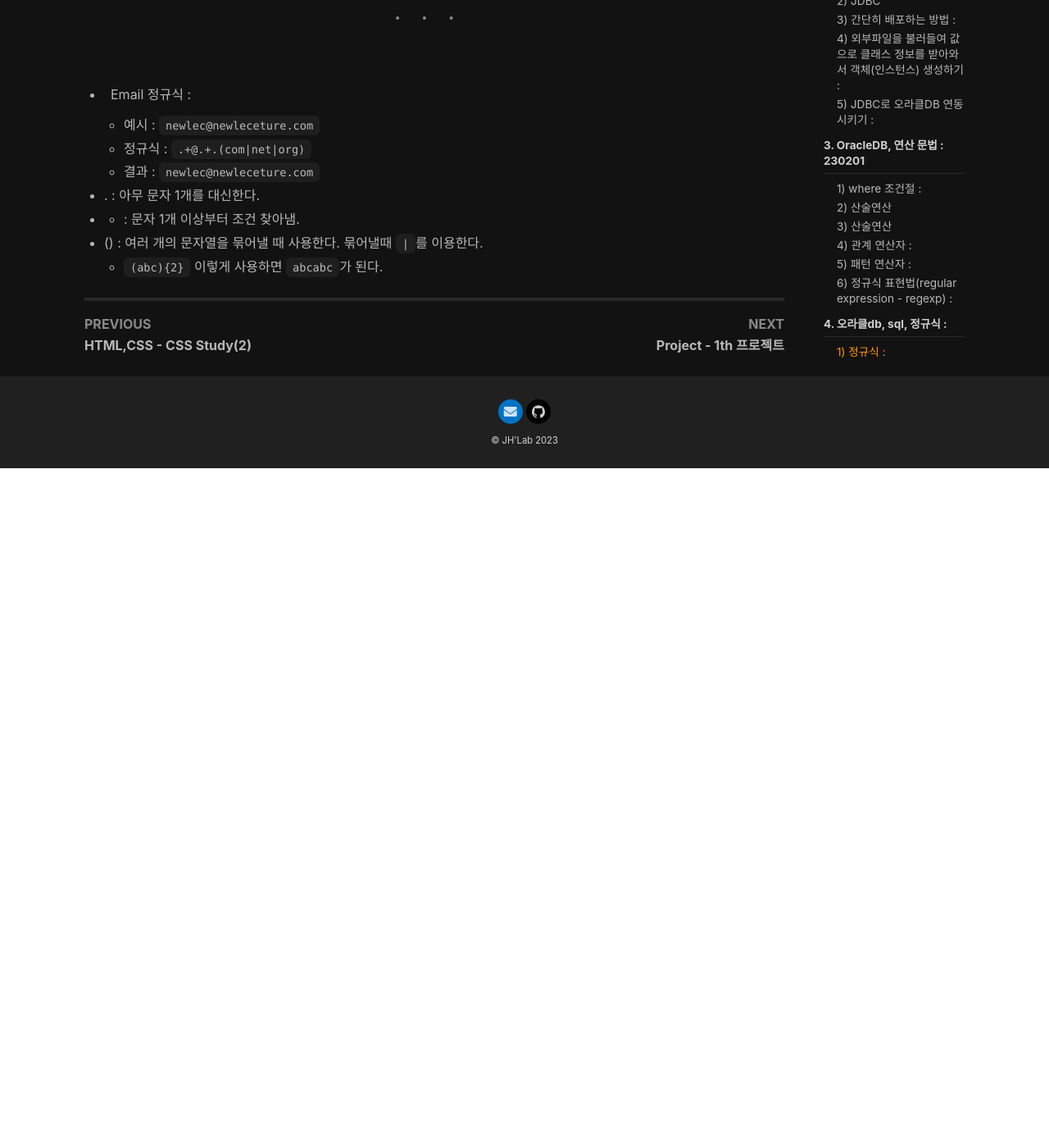
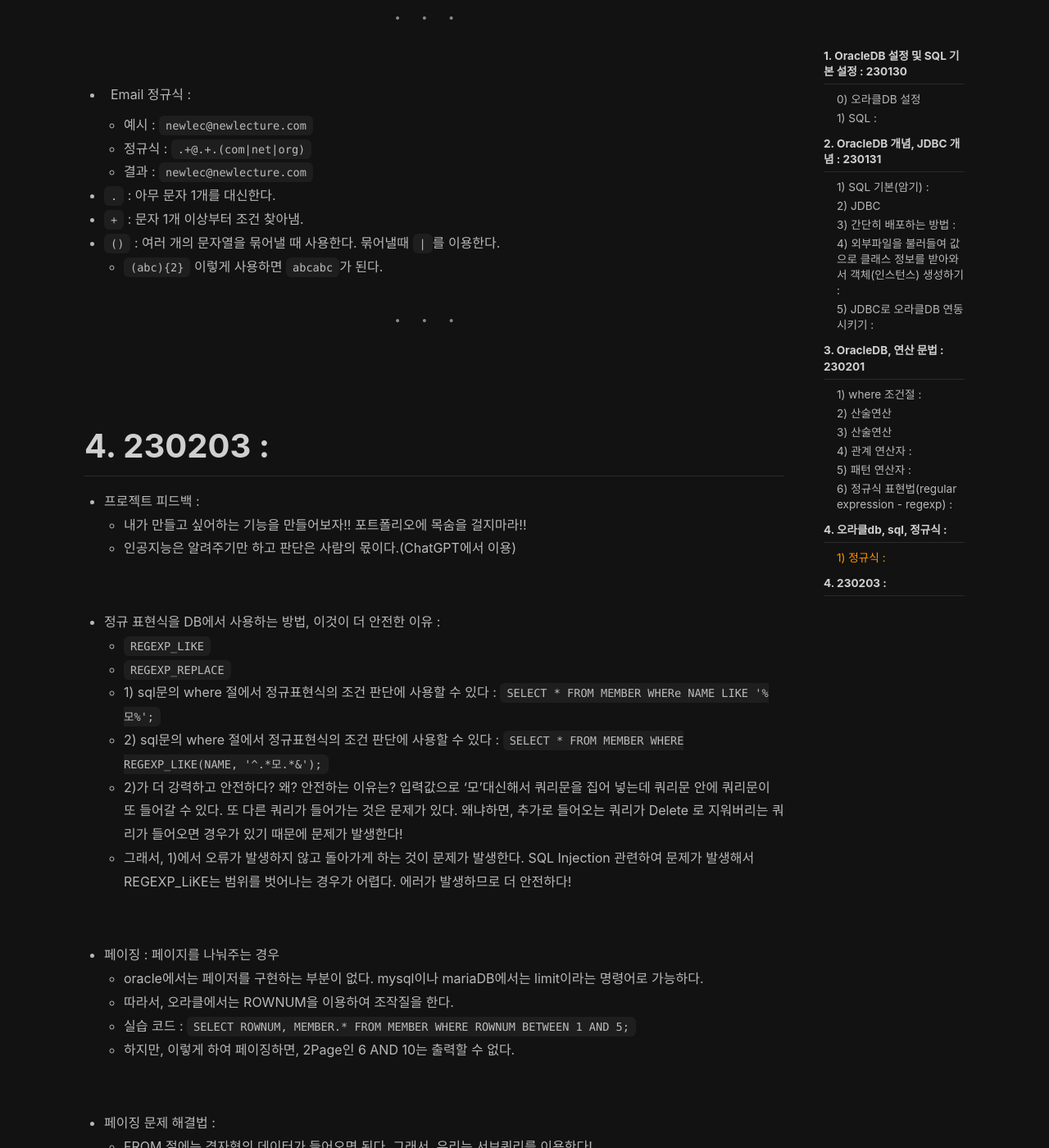
Before and after one commit to wogjs0911/wogjs0911.github.io, a Jekyll site: the page built from _posts/2023-01-30-Week10 Day1,2,3.md, in a window 1280 px wide and 1400 px high, scrolled down 9696 px. Shown: the whole window at 82% size. Built offline with Jekyll 4.4.1, drawn with Linux system fonts in a browser that asks for light colours; nearby versions of some CDN libraries; comment, search, counter and statistics services are not loaded; before the commit the page ends 10267 px from its top, so only the background shows below that; some of the changed text lies outside the part shown.

Commit message:
week10 day5_1

```diff
--- a/_posts/2023-01-30-Week10 Day1,2,3.md
+++ b/_posts/2023-01-30-Week10 Day1,2,3.md
@@ -403,11 +403,66 @@
 <br>
 - Email 정규식 :
 
-	- 예시 : `newlec@newleceture.com`
+	- 예시 : `newlec@newlecture.com`
 	- 정규식 : `.+@.+.(com|net|org)`
-	- 결과 : `newlec@newleceture.com`
+	- 결과 : `newlec@newlecture.com`
 
-- . : 아무 문자 1개를 대신한다.
-- + : 문자 1개 이상부터 조건 찾아냄.
-- () : 여러 개의 문자열을 묶어낼 때 사용한다. 묶어낼때 `|`를 이용한다.
+- `.` : 아무 문자 1개를 대신한다.
+- `+` : 문자 1개 이상부터 조건 찾아냄.
+- `()` : 여러 개의 문자열을 묶어낼 때 사용한다. 묶어낼때 `|`를 이용한다.
 	- `(abc){2}` 이렇게 사용하면 `abcabc`가 된다.
+
+---
+
+<br><br>
+
+# 4. 230203  :
+
+- 프로젝트 피드백 :
+	- 내가 만들고 싶어하는 기능을 만들어보자!! 포트폴리오에 목숨을 걸지마라!!
+	- 인공지능은 알려주기만 하고 판단은 사람의 몫이다.(ChatGPT에서 이용)
+
+<br>
+- 정규 표현식을 DB에서 사용하는 방법, 이것이 더 안전한 이유 :
+	- `REGEXP_LIKE`
+	- `REGEXP_REPLACE`
+	- 1) sql문의 where 절에서 정규표현식의 조건 판단에 사용할 수 있다 : `SELECT * FROM MEMBER WHERe NAME LIKE '%모%';`
+	- 2) sql문의 where 절에서 정규표현식의 조건 판단에 사용할 수 있다 : `SELECT * FROM MEMBER WHERE REGEXP_LIKE(NAME, '^.*모.*&');	`
+	- 2)가 더 강력하고 안전하다? 왜? 안전하는 이유는? 입력값으로 '모'대신해서 쿼리문을 집어 넣는데 쿼리문 안에 쿼리문이 또 들어갈 수 있다. 또 다른 쿼리가 들어가는 것은 문제가 있다. 왜냐하면, 추가로 들어오는 쿼리가 Delete 로 지워버리는 쿼리가 들어오면 경우가 있기 때문에 문제가 발생한다!
+	- 그래서, 1)에서 오류가 발생하지 않고 돌아가게 하는 것이 문제가 발생한다. SQL Injection 관련하여 문제가 발생해서 REGEXP_LiKE는 범위를 벗어나는 경우가 어렵다. 에러가 발생하므로 더 안전하다!
+
+<br>
+- 페이징 : 페이지를 나눠주는 경우
+	- oracle에서는 페이저를 구현하는 부분이 없다. mysql이나 mariaDB에서는 limit이라는 명령어로 가능하다.
+	- 따라서, 오라클에서는 ROWNUM을 이용하여 조작질을 한다.
+	- 실습 코드 : `SELECT ROWNUM, MEMBER.* FROM MEMBER WHERE ROWNUM BETWEEN 1 AND 5;`
+	- 하지만, 이렇게 하여 페이징하면, 2Page인 6 AND 10는 출력할 수 없다.
+
+<br>
+- 페이징 문제 해결법 :
+	- FROM 절에는 격자형의 데이터가 들어오면 된다. 그래서, 우리는 서브쿼리를 이용한다!
+	- 코드 수정 : `SELECT * FROM (SELECT ROWNUM, MEMBER.* FROM MEMBER) WHERE ROWNUM BETWEEN 6 AND 10;` 이렇게 해도 출력되지 않는다.
+	- 이렇게 만들면, 기존의 `ROWNUM`과 새로 만들어지는 `ROWNUM`이 충돌해서 별칭으로 `NUM`을 써줘야 한다.
+	- `SELECT * FROM (SELECT ROWNUM NUM, MEMBER.* FROM MEMBER) WHERE NUM BETWEEN 6 AND 10;`
+
+<br>
+- 레코드의 중복 제거하는 방법 :
+	- `SELECT DISTINCT PWD FROM MEMBER;`
+	- 서브쿼리에서 많이 사용한다.
+	- 로우가 중복되면 데이터 결함이 존재하는 것이다.
+
+<br>
+- SQL의 데이터 타입별 함수 :
+	- 정수, 문자열, 날짜, 변환, NULL 관련한 함수가 있다.
+	- SUBSTR, LENTH 등등이 있는데 어디 정리해놓기도 뭐해서
+	- 구글링해서 찾기! [SQL의 데이터 타입별 함수 : 블로그 참고](https://earth-95.tistory.com/150)
+
+<br>
+- 집계 함수 :
+	- SQL문 작성 순서 : SELECT - FROM - WHERE - GROUP BY - HAVING - ORDER BY
+	- SQL문 실행 순서 : FROM - WHERE - GROUP BY - HAVING - ORDER BY - SELECT
+
+<br>
+- ORDER BY :
+	- SELECT * FROM MEMBER ORDER BY ID; 이름이 같은 경우 2차 정렬이 필요하다!
+	- ORDER BY : SELECT * FROM MEMBER ORDER BY NAME ASC,NICNAME DESC; 이름이 같은 경우 2차 정렬이 필요하다! 기본 정렬은 오름차순이다.
```
